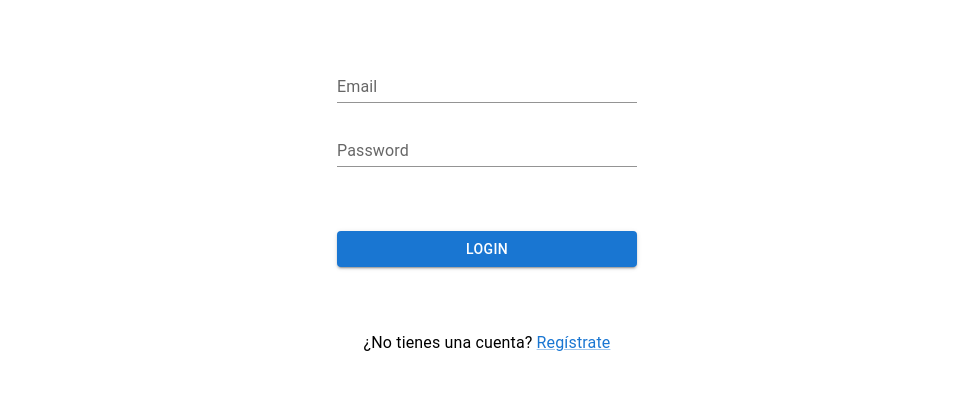
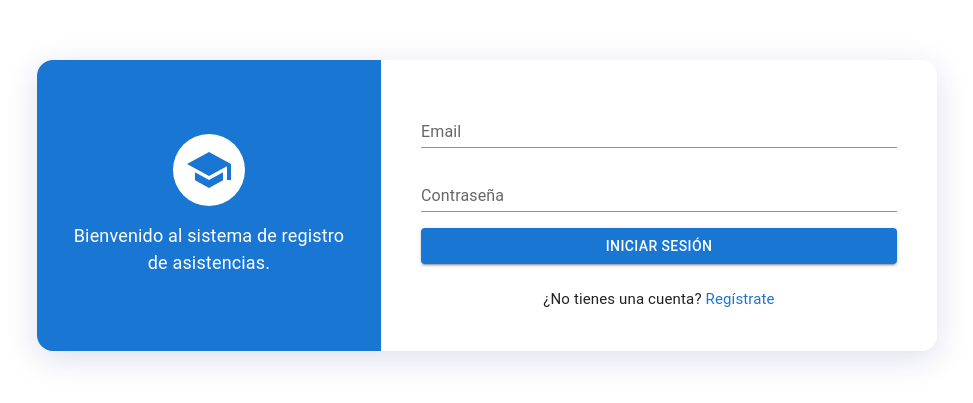
Before and after one commit to xpress4t/AssistantsTracker, a Next.js app in the folder frontend/: page / in a window 1280 px wide. Shown: the part 195-598 px from the top of the page, without its empty margins (153-1126 px from the left). Built offline with nearby package versions, Linux system fonts and the light colour scheme.

Commit message:
add styles to my form

```diff
--- a/frontend/src/pages/index.js
+++ b/frontend/src/pages/index.js
@@ -1,18 +1,21 @@
-import { Box, Link, Typography } from "@mui/material";
+import { Box, Link, Typography, Paper, Avatar } from "@mui/material";
 import Button from "../components/Button";
 import Input from "../components/Input";
 import { useState } from "react";
 import { useGlobalState } from "../context";
 import { useRouter } from "next/router";
+import SchoolIcon from "@mui/icons-material/School";
 
 export default function Home() {
   const router = useRouter();
   const [email, setEmail] = useState("");
   const [password, setPassword] = useState("");
   const { setUser } = useGlobalState();
+  const [error, setError] = useState("");
 
   const handleSubmit = async (event) => {
     event.preventDefault();
+    setError("");
     try {
       const url = "http://localhost/backend/login/";
       const payload = { email, password };
@@ -24,30 +27,87 @@ export default function Home() {
         },
       });
       if (!result.ok) {
+        setError("Datos incorrectas. Intenta de nuevo.");
         return;
       }
       const data = await result.json();
       setUser(data);
       router.push("/dashboard");
     } catch (error) {
-      console.log(error);
+      setError("Ocurrió un error. Intenta más tarde.");
     }
   };
 
   return (
+    <Box
+      sx={{
+        minHeight: "100vh",
+        bgcolor: "linear-gradient(135deg, #e3f0ff 0%, #f9f9f9 100%)",
+        display: "flex",
+        alignItems: "center",
+        justifyContent: "center",
+      }}
+    >
+      <Paper
+        elevation={8}
+        sx={{
+          p: 0,
+          borderRadius: 4,
+          minWidth: 700,
+          maxWidth: 900,
+          width: "100%",
+          boxShadow: "0 8px 32px 0 rgba(31, 38, 135, 0.15)",
+          display: "flex",
+          flexDirection: "row",
+          alignItems: "stretch",
+          overflow: "hidden",
+        }}
+      >
+        <Box
+          sx={{
+            bgcolor: "#1976d2",
+            color: "#fff",
+            display: "flex",
+            flexDirection: "column",
+            alignItems: "center",
+            justifyContent: "center",
+            width: 280,
+            p: 4,
+          }}
+        >
+          <Avatar
+            sx={{
+              bgcolor: "#fff",
+              color: "#1976d2",
+              width: 72,
+              height: 72,
+              mb: 2,
+            }}
+          >
+            <SchoolIcon sx={{ fontSize: 48 }} />
+          </Avatar>
+          <Typography align="center" fontSize={18}>
+            Bienvenido al sistema de registro de asistencias.
+          </Typography>
+        </Box>
+        <Box
+          sx={{
+            flex: 1,
+            display: "flex",
+            flexDirection: "column",
+            justifyContent: "center",
+            p: 5,
+            bgcolor: "#fff",
+          }}
+        >
           <form onSubmit={handleSubmit}>
             <Box
               sx={{
                 display: "flex",
                 flexDirection: "column",
-          gap: 8,
-          alignItems: "center",
-          justifyContent: "center",
-          height: "100vh",
+                gap: 2,
+                width: "100%",
               }}
-      >
-        <Box
-          sx={{ display: "flex", flexDirection: "column", gap: 2, width: 300 }}
             >
               <Input
                 id="email"
@@ -55,29 +115,50 @@ export default function Home() {
                 variant="standard"
                 type="email"
                 onChange={(event) => setEmail(event.target.value)}
+                fullWidth
               />
               <Input
                 id="password"
-            label="Password"
+                label="Contraseña"
                 variant="standard"
                 type="password"
                 onChange={(event) => setPassword(event.target.value)}
+                fullWidth
               />
-        </Box>
-        <Box sx={{ display: "flex", flexDirection: "column", width: 300 }}>
-          {/* Si hago solo una etiqueta no funcionará ya que estoy esperando que el texto del botón venga a través de children, pero en Home lo estoy pasando como text="Login", lo cual no se está renderizando porque text no es una prop reconocida dentro de Button.
-        Asi que paso Login como texto entre la etiqueta de apertura y cierre */}
-          <Button variant="contained" color="primary" type="submit">
-            Login
+              {error && (
+                <Typography color="error" fontSize={14} mt={1}>
+                  {error}
+                </Typography>
+              )}
+              <Button
+                variant="contained"
+                color="primary"
+                type="submit"
+                fullWidth
+                sx={{
+                  mt: 2,
+                  fontWeight: 700,
+                  letterSpacing: 1,
+                  borderRadius: 2,
+                  boxShadow: "0 2px 8px rgba(25, 118, 210, 0.15)",
+                  transition: "background 0.3s",
+                  "&:hover": { background: "#1565c0" },
+                }}
+              >
+                INICIAR SESIÓN
               </Button>
             </Box>
-
-        <Box>
-          <Typography>
-            ¿No tienes una cuenta? <Link href="/register">Regístrate</Link>
+          </form>
+          <Box sx={{ mt: 3, textAlign: "center" }}>
+            <Typography fontSize={15}>
+              ¿No tienes una cuenta?{" "}
+              <Link href="/register" underline="hover" color="primary">
+                Regístrate
+              </Link>
             </Typography>
           </Box>
         </Box>
-    </form>
+      </Paper>
+    </Box>
   );
 }
```
Lines whose indentation alone changed are shown as unchanged.
